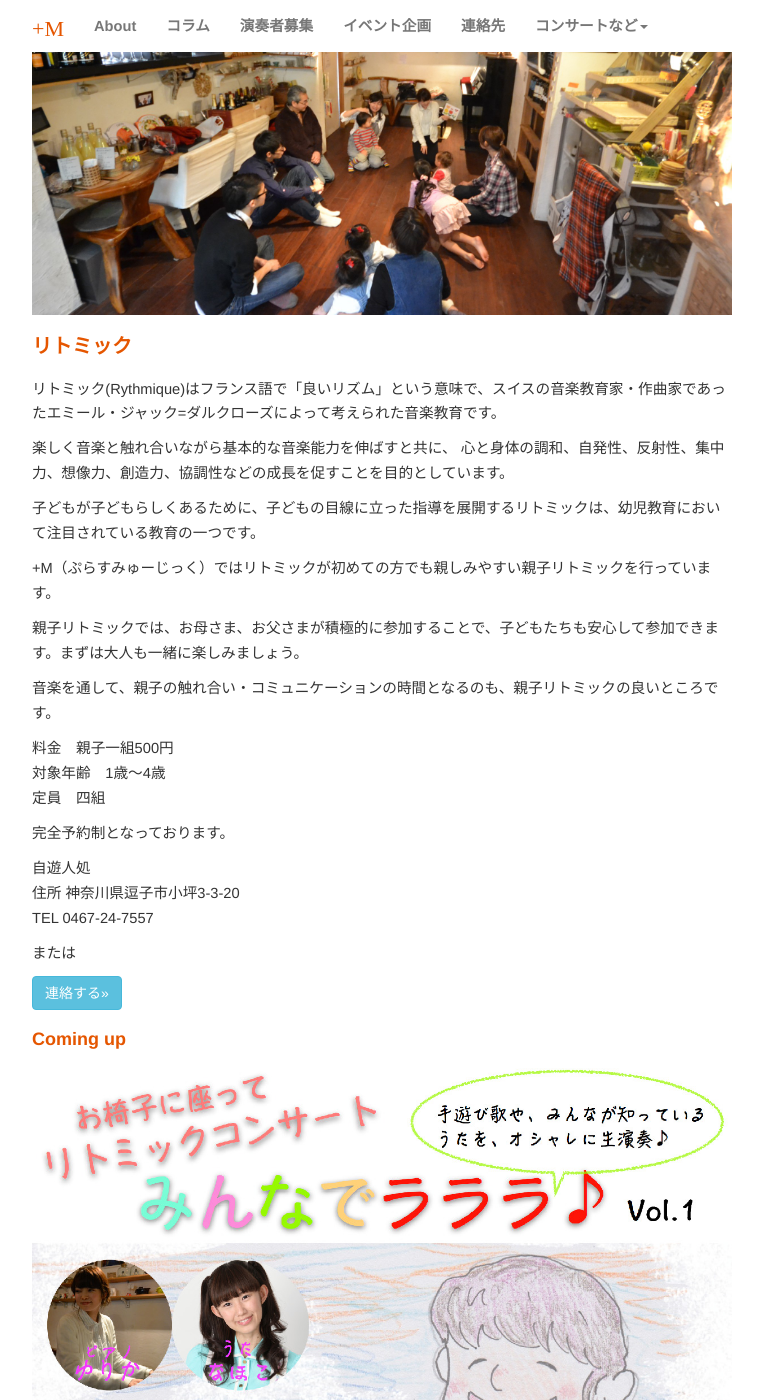
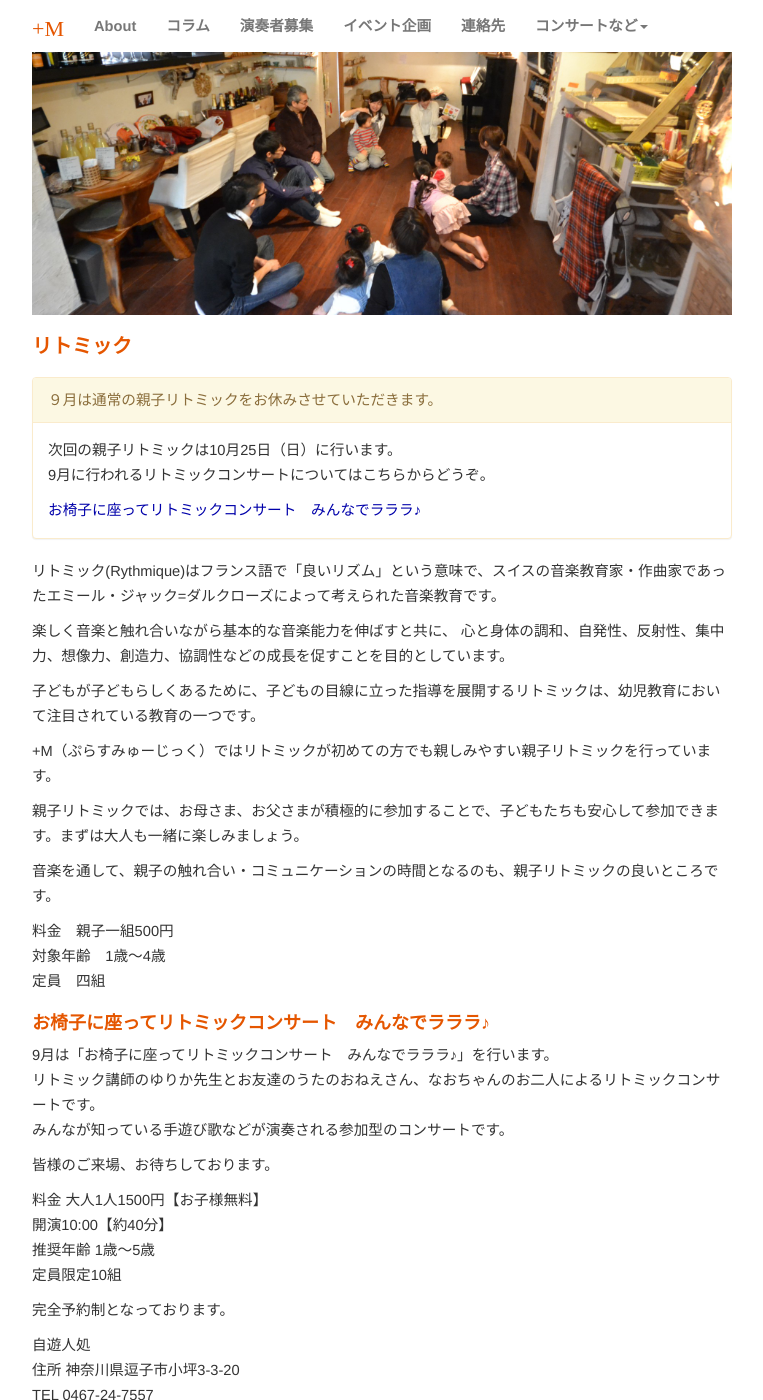
Before and after one commit to shinnkondo/plus-music-japan.github.io, a Jekyll site: the page built from rythmique.md, in a window 1280 px wide and 1400 px high. Shown: the whole window, without its empty margins (258-1021 px from the left). Built offline with Jekyll 4.4.1, drawn with Linux system fonts in a browser that asks for light colours; nearby versions of some CDN libraries; some web fonts are replaced.

Commit message:
不定期のコンサートに合わせた調整と、コンサート紹介文章の変更

```diff
--- a/_data/news.csv
+++ b/_data/news.csv
@@ -1,5 +1,5 @@
 title,url,expireat
-9/20（日）自遊人処親子リトミック,/rythmique.html#coming-up,2015-07-26
+9/20（日）お椅子に座ってリトミックコンサート　みんなでラララ♪,/rythmique.html#coming-up,2015-07-26
 9/16（水）自遊人処Cafeコンサート,concert.html#coming-up,2015-07-22
 コラム8月号｢コンサートのマナーPart3｣,/column/2015/08/concert-manner-part3.html,
 第一回対談　市原由里香（リトミック講師）×近藤喬之（+M代表） 後半,/interview/2015/06/interview-ichihara-kondo-part2.html,
--- a/rythmique.md
+++ b/rythmique.md
@@ -8,6 +8,17 @@ description: ""
 <img class="spanned-img"  src="{{ BASE_PATH }}/assets/rythmique.jpg" alt="リトミック">
 
 # リトミック
+
+<div class="panel panel-warning">
+  <div class="panel-heading">
+  ９月は通常の親子リトミックをお休みさせていただきます。
+  </div>
+  <div class="panel-body">
+ <p>次回の親子リトミックは10月25日（日）に行います。<br>9月に行われるリトミックコンサートについてはこちらからどうぞ。</p>
+ <a href="#section-1">お椅子に座ってリトミックコンサート　みんなでラララ♪</a>
+ </div>
+</div>
+
 リトミック(Rythmique)はフランス語で「良いリズム」という意味で、スイスの音楽教育家・作曲家であったエミール・ジャック=ダルクローズによって考えられた音楽教育です。
 
 楽しく音楽と触れ合いながら基本的な音楽能力を伸ばすと共に、 心と身体の調和、自発性、反射性、集中力、想像力、創造力、協調性などの成長を促すことを目的としています。
@@ -24,11 +35,26 @@ description: ""
 対象年齢　1歳〜4歳
 定員　四組
 
+
+## お椅子に座ってリトミックコンサート　みんなでラララ♪
+
+9月は「お椅子に座ってリトミックコンサート　みんなでラララ♪」を行います。
+リトミック講師のゆりか先生とお友達のうたのおねえさん、なおちゃんのお二人によるリトミックコンサートです。
+みんなが知っている手遊び歌などが演奏される参加型のコンサートです。
+
+皆様のご来場、お待ちしております。
+
+
+料金 大人1人1500円【お子様無料】
+開演10:00【約40分】
+推奨年齢 1歳〜5歳
+定員限定10組
+
 完全予約制となっております。
 
 自遊人処
-住所	神奈川県逗子市小坪3-3-20
-TEL	0467-24-7557
+住所  神奈川県逗子市小坪3-3-20
+TEL 0467-24-7557
 
 または
 <p><a class="btn btn-info" href="{{ BASE_PATH }}/contact.html" role="button">連絡する»</a></p>
```
Also changed, not shown: concert.md (+2 -1 lines).
